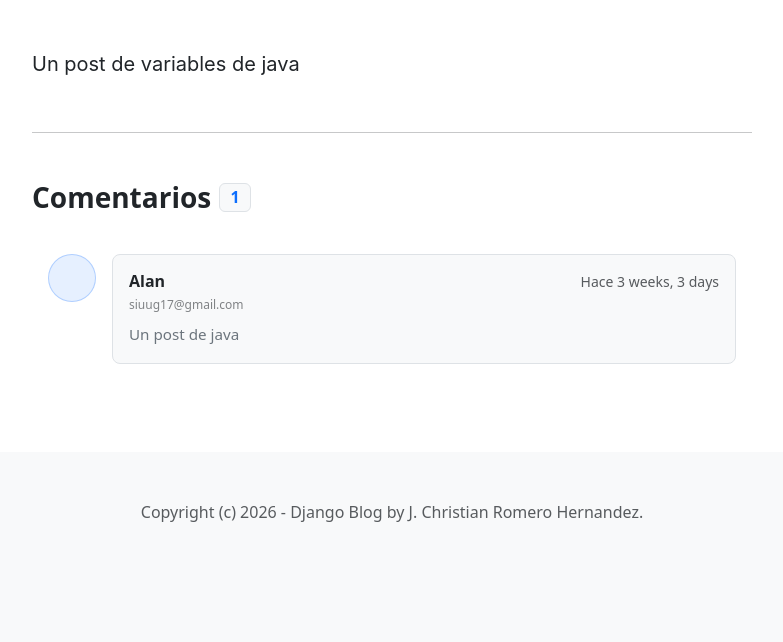
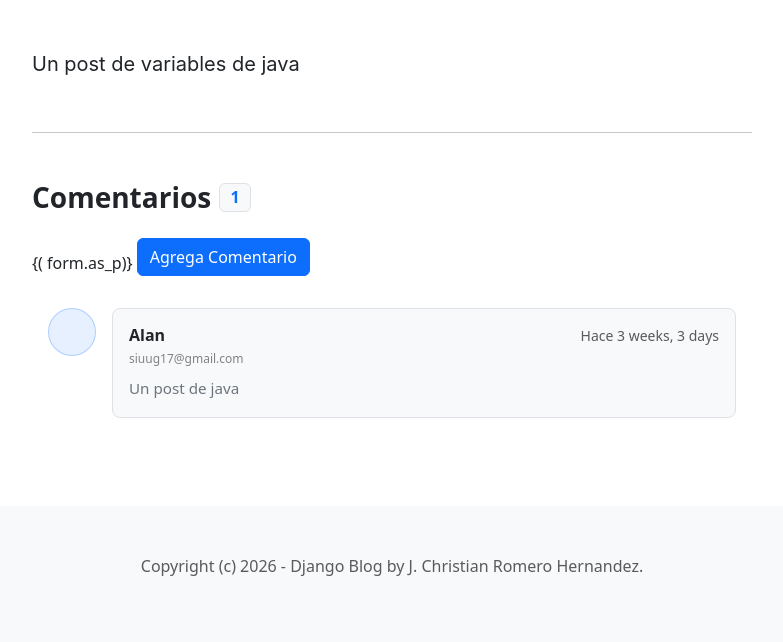
Before and after one commit to alan5454/blog_main, a Django app: page /blog/1 in a window 1280 px wide. Shown: the part 768-1410 px from the top of the page, without its empty margins (248-1031 px from the left). Before the commit the page ends 1290 px from the top, so only its background shows below. Run offline with Django 5.2, Linux system fonts and the light colour scheme; data comes from the database, SQL or seed files in the repository.

Commit message:
Detail y views

```diff
--- a/blog/templates/blog/detail.html
+++ b/blog/templates/blog/detail.html
@@ -59,6 +59,15 @@
                     Comentarios
                     <span class="badge bg-light text-primary ms-2 fs-6 border">{{ post.comments.count }}</span>
                 </h3>
+
+                <form action="" method="post">
+                    {% csrf_token %}
+
+                    {( form.as_p)}
+                    <button type="submit" class="btn btn-primary mb-3">
+                        Agrega Comentario
+                    </button>
+                </form>
 
                 {% for comment in post.comments.all %}
                 <div class="d-flex mb-4 p-3 rounded-3 hover-bg-light transition-all">
```
